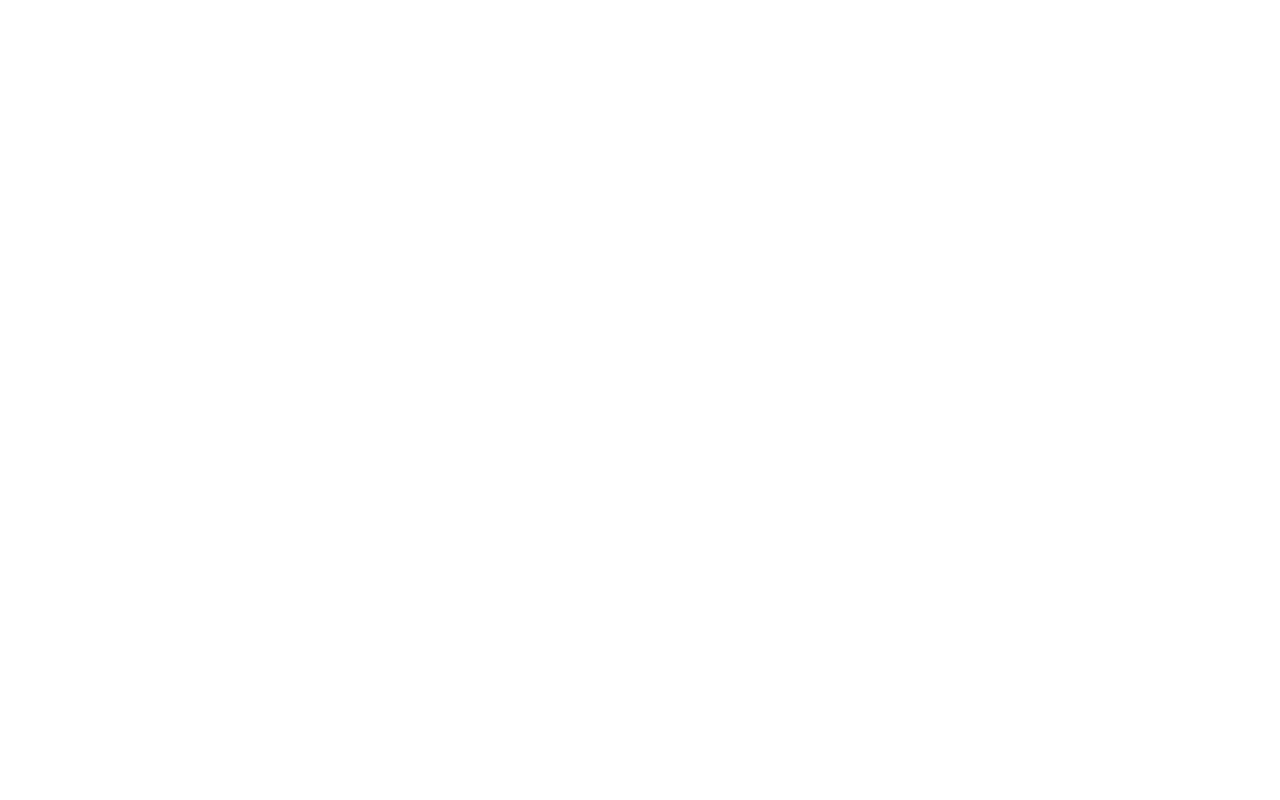
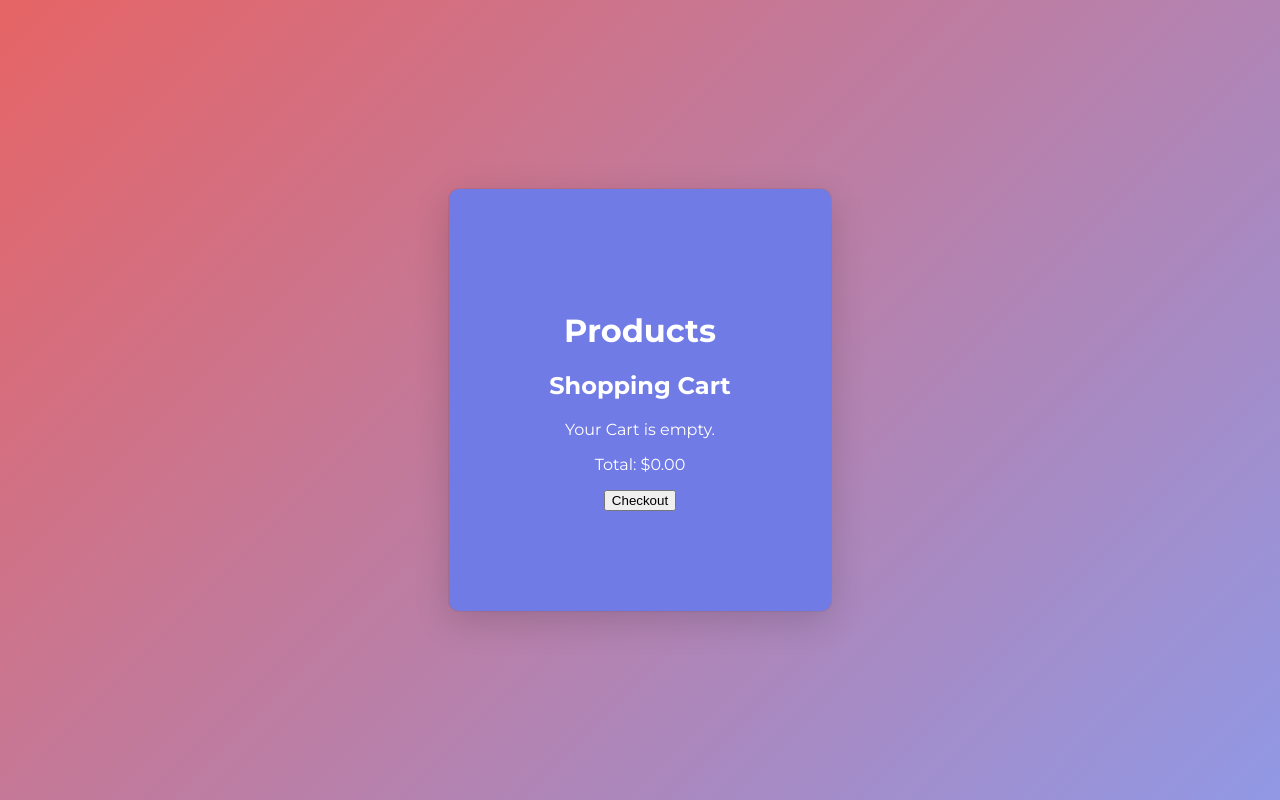
Before and after one commit to AbinashC2/Ecommerce-Cart-Page, a plain HTML site: page index.html in a window 1280 px wide. Drawn offline with Linux system fonts and the light colour scheme.

Commit message:
basic design

```diff
--- a/index.html
+++ b/index.html
@@ -4,8 +4,27 @@
     <meta charset="UTF-8">
     <meta name="viewport" content="width=device-width, initial-scale=1.0">
     <title>Ecommerce App</title>
+    <link rel="stylesheet" href="style.css">
+
 </head>
 <body>
+    <div class="container">
+        <h1>Products</h1>
+        <div id="product-list">
+            <!-- product will be dyanamically added here by javascript-->
+        </div>
 
+        <h2>Shopping Cart</h2>
+        <div id="cart-items">
+            <p id="empty-cart">Your Cart is empty.</p>
+        </div>
+
+        <div id="cart-total" class = "hidden">
+            <p>Total: <span id="tota-price">$0.00</span></p>
+            <button id="checkout-btn">Checkout</button>
+        </div>
+
+    </div>
+ <script src="script.js"></script>
 </body>
 </html>
--- /dev/null
+++ b/style.css
@@ -0,0 +1,23 @@
+@import url('https://fonts.googleapis.com/css2?family=Montserrat:ital,wght@0,100..900;1,100..900&display=swap');
+
+body{
+    font-family: "Montserrat", serif;
+    padding: 0;
+    margin: 0;
+    background: linear-gradient(135deg , #e66465, #9198e5);
+    display: flex;
+    justify-content: center;
+    align-items: center;
+    color: white;
+    height: 100vh;
+}
+
+.container{
+    background-color:#717be6 ;
+    border-radius: 10px;
+    /* border: 2px solid rgb(0, 0, 0); */
+    padding: 100px;
+    text-align: center;
+    box-shadow: rgba(0, 0, 0, 0.16) 0px 10px 36px 0px, rgba(0, 0, 0, 0.06) 0px 0px 0px 1px;
+
+}
```
Also changed, not shown: script.js (added).
